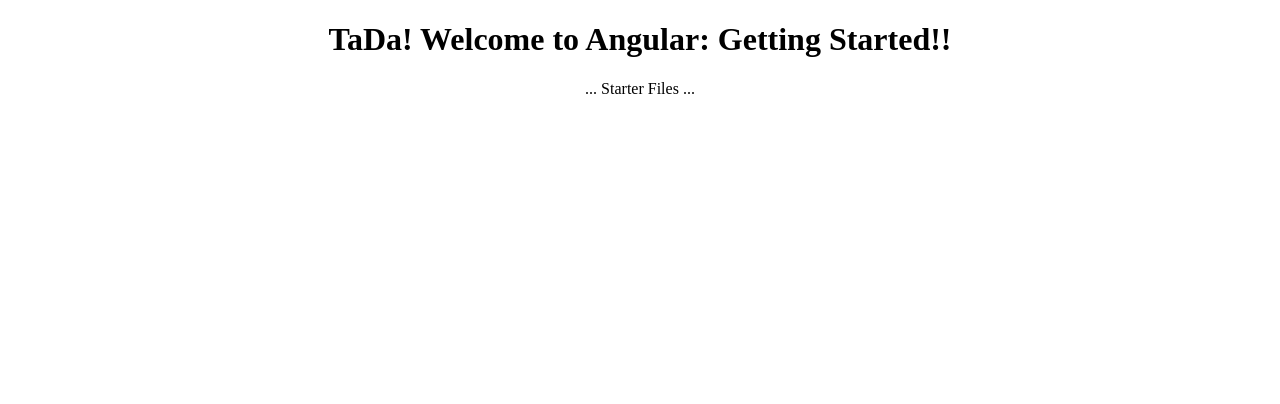
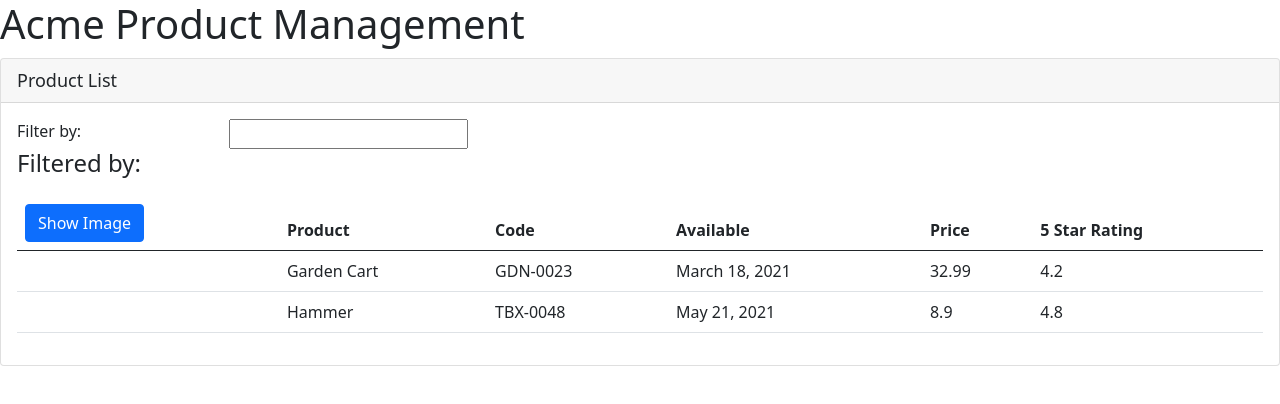
Before and after one commit to BlueBlu2/Angular-Getting-Started, an Angular app: page / in a window 1280 px wide. Shown: the top 404 px of the page. Built offline with nearby package versions, Linux system fonts and the light colour scheme.

Commit message:
01.WorkingWithTemplatesDirectivesAndInterpolation

```diff
--- a/package.json
+++ b/package.json
@@ -18,6 +18,8 @@
     "@angular/platform-browser": "~12.0.0",
     "@angular/platform-browser-dynamic": "~12.0.0",
     "@angular/router": "~12.0.0",
+    "bootstrap": "^5.0.1",
+    "font-awesome": "^4.7.0",
     "rxjs": "~6.6.0",
     "tslib": "^2.1.0",
     "zone.js": "~0.11.4"
--- a/src/app/app.component.ts
+++ b/src/app/app.component.ts
@@ -1,10 +1,14 @@
-import { Component } from '@angular/core';
+import { Component } from "@angular/core";
 
 @Component({
   selector: 'pm-root',
-  templateUrl: './app.component.html',
-  styleUrls: ['./app.component.css']
+  template: `
+  <div><h1>{{pageTitle}}</h1>
+      <pm-products></pm-products>
+  </div>
+  `
 })
+
 export class AppComponent {
-  title = 'Angular: Getting Started';
+  pageTitle: string = 'Acme Product Management';
 }
--- a/src/app/app.module.ts
+++ b/src/app/app.module.ts
@@ -2,10 +2,12 @@
 import { BrowserModule } from '@angular/platform-browser';
 
 import { AppComponent } from './app.component';
+import { ProductListComponent } from './products/product-list.component';
 
 @NgModule({
   declarations: [
-    AppComponent
+    AppComponent,
+    ProductListComponent
   ],
   imports: [
     BrowserModule
--- /dev/null
+++ b/src/app/products/product-list.component.html
@@ -0,0 +1,49 @@
+<div class='card'>
+    <div class='card-header'>
+      {{pageTitle}}
+    </div>
+    <div class='card-body'>
+      <div class='row'>
+        <div class='col-md-2'>Filter by:</div>
+        <div class='col-md-4'>
+          <input type='text' />
+        </div>
+      </div>
+      <div class='row'>
+        <div class='col-md-6'>
+          <h4>Filtered by: </h4>
+        </div>
+      </div>
+      <div class='table-responsive'>
+        <table class='table'
+               *ngIf='products.length'>
+          <thead>
+            <tr>
+              <th>
+                <button class='btn btn-primary'>
+                  Show Image
+                </button>
+              </th>
+              <th>Product</th>
+              <th>Code</th>
+              <th>Available</th>
+              <th>Price</th>
+              <th>5 Star Rating</th>
+            </tr>
+          </thead>
+          <tbody>
+            <tr *ngFor='let product of products'>
+              <td></td>
+              <td>{{ product.productName }}</td>
+              <td>{{ product.productCode }}</td>
+              <td>{{ product.releaseDate }}</td>
+              <td>{{ product.price }}</td>
+              <td>{{ product.starRating }}</td>
+            </tr>
+          </tbody>
+        </table>
+      </div>
+
+    </div>
+
+  </div>
--- /dev/null
+++ b/src/app/products/product-list.component.ts
@@ -0,0 +1,31 @@
+import { Component } from "@angular/core";
+
+@Component({
+    selector: 'pm-products',
+    templateUrl: './product-list.component.html'
+})
+export class ProductListComponent {
+    pageTitle: string = 'Product List';
+    products: any[] = [
+        {
+            "productId": 2,
+            "productName": "Garden Cart",
+            "productCode": "GDN-0023",
+            "releaseDate": "March 18, 2021",
+            "description": "15 gallon capacity rolling garden cart",
+            "price": 32.99,
+            "starRating": 4.2,
+            "imageUrl": "assets/images/garden_cart.png"
+        },
+        {
+            "productId": 5,
+            "productName": "Hammer",
+            "productCode": "TBX-0048",
+            "releaseDate": "May 21, 2021",
+            "description": "Curved claw steel hammer",
+            "price": 8.9,
+            "starRating": 4.8,
+            "imageUrl": "assets/images/hammer.png"
+        }
+    ];
+}
--- a/src/styles.css
+++ b/src/styles.css
@@ -1,6 +1,9 @@
 /* You can add global styles to this file, and also import other style files */
+@import "~bootstrap/dist/css/bootstrap.min.css";
+@import "~font-awesome/css/font-awesome.min.css";
+
 div.card-header {
- font-size: large;
+  font-size: large;
 }
 
 div.card {
@@ -14,6 +17,7 @@
 a {
   text-decoration: none;
 }
+
 a:hover {
   text-decoration: underline;
 }
```
Also changed, not shown: 1 other file (tests, documents, lock files or other folders).
